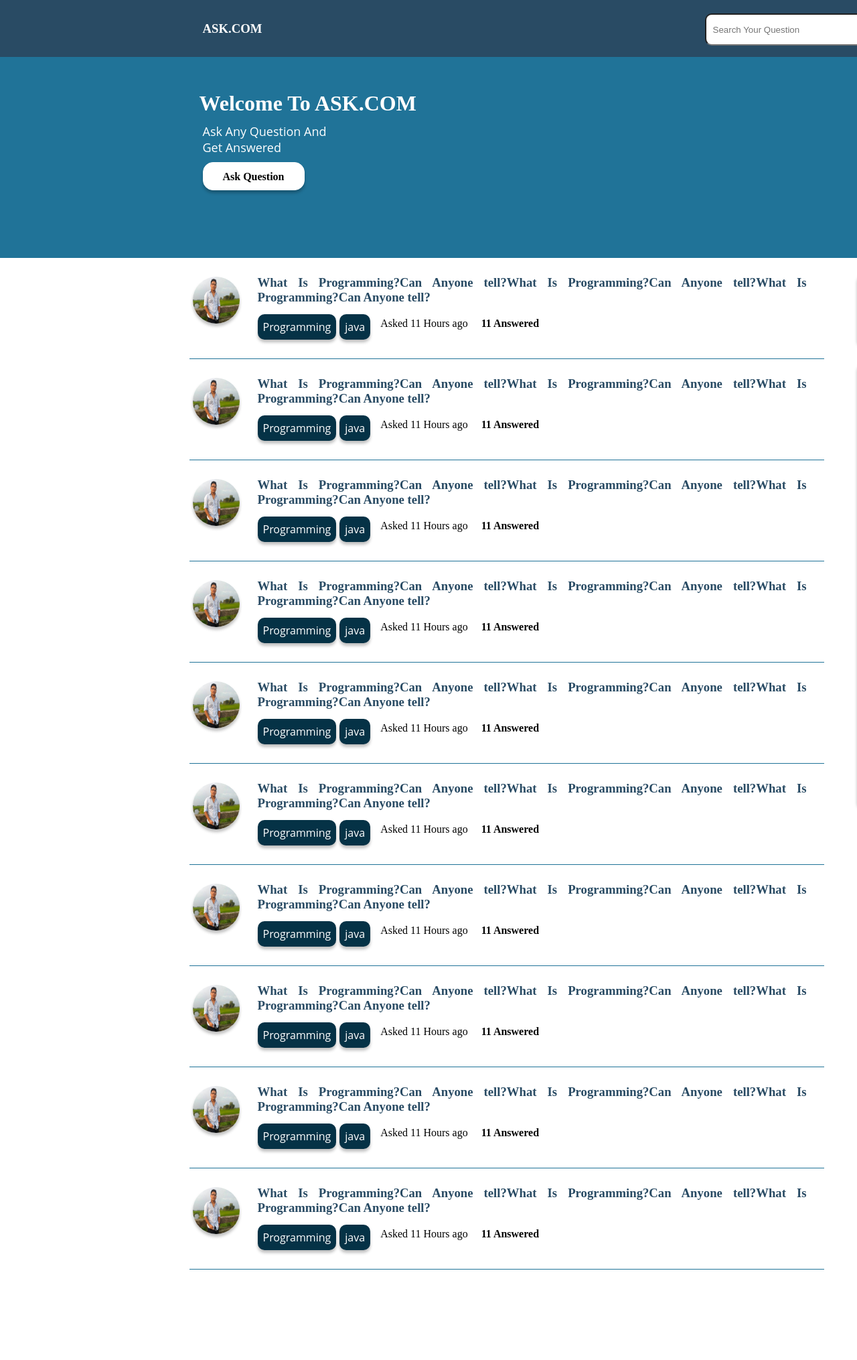
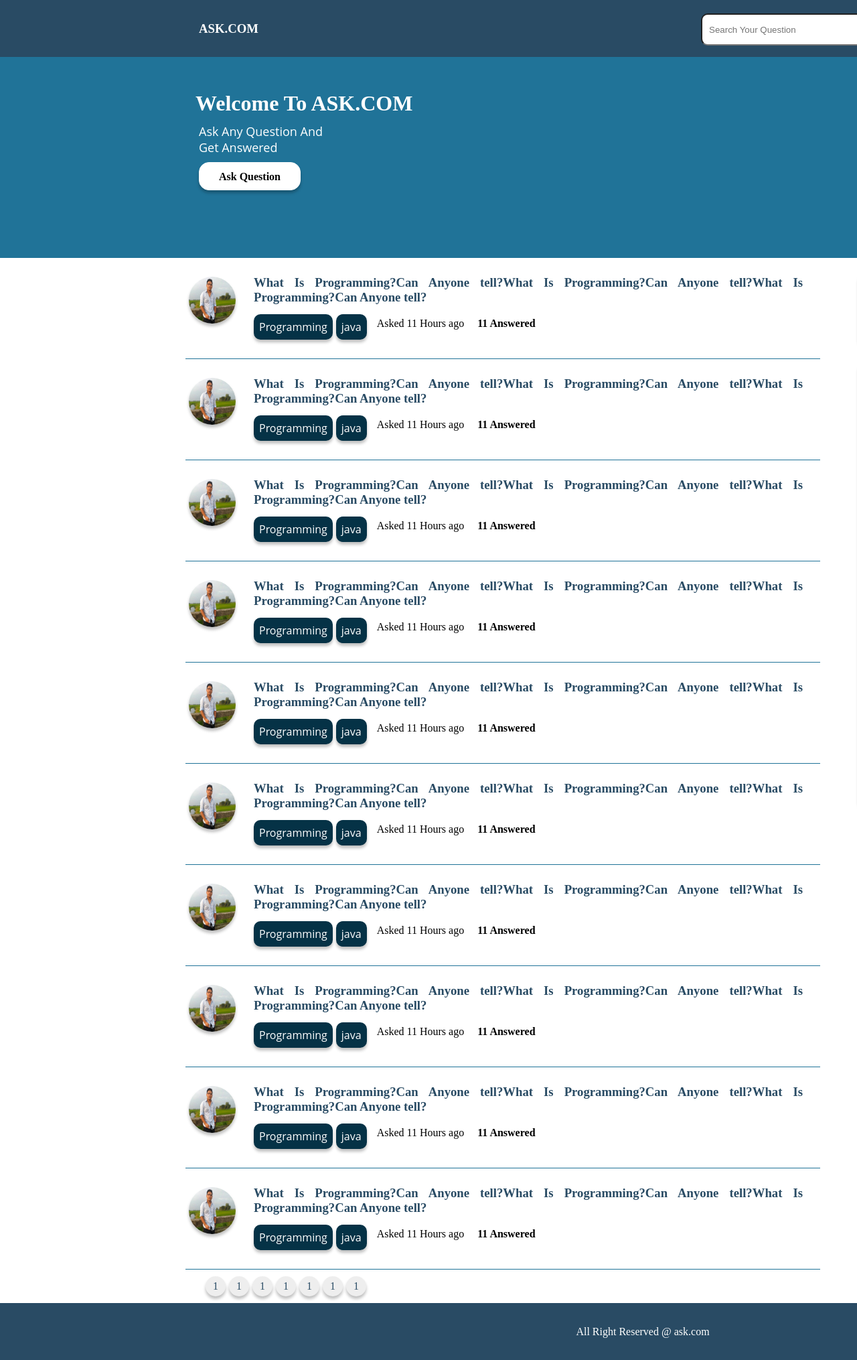
Before and after one commit to mahfuj-mahtab/QNA-Website-in-Django, a Django app: page / in a window 1280 px wide; the page is wider, and only the part inside the window is pictured. Shown: that part at 67% size. Before the commit the page ends 1895 px from the top of that part, so only its background shows below. Run offline with Django 3.2, Linux system fonts and the light colour scheme; some libraries are stand-ins or nearby versions.

Commit message:
Index Page Done.(Pagition + footer) done now

```diff
--- a/qna/home/static/style/style.css
+++ b/qna/home/static/style/style.css
@@ -15,7 +15,7 @@
     position: relative;
 }
 .main_header{
-    width: 1355px;
+    width: 1366px;
     height: 85px;
     line-height: 85px;
     margin: 0 auto;
@@ -65,7 +65,7 @@
     /* display: block; */
 }
 .main_container{
-    width: 1355px;
+    width: 1366px;
     height: 1500px;
     /* border: 1px solid red; */
     margin: 0 auto;
@@ -81,7 +81,7 @@
     background: #207398;
 }
 .main_banner{
-    width: 1355px;
+    width: 1366px;
     height: 300px;
     /* border: 1px solid black; */
     margin: 0 auto;
@@ -286,3 +286,50 @@ margin-left: 45px;
 .name{
     padding-top: 15px;
 }
+.pagination_section{
+    margin-top: 10px;
+    width: 1920px;
+    height: 50px;
+    overflow: hidden;
+    /* border: 1px solid red; */
+}
+.main_pagination_section{
+    width: 1336px;
+    height: 50px;
+    /* line-height: 40px; */
+    margin: 0 auto;
+    padding-left: 30px;
+    overflow: hidden;
+
+}
+.page_link{
+    text-decoration: none;
+    color: #294B64;
+    display: block;
+    height: 30px;
+    width: 30px;
+    /* border: 1px solid #294B64; */
+    line-height: 30px;
+    float: left;
+    text-align: center;
+    margin-top: 10px;
+    margin-right: 5px;
+    background: #EEEEEE;
+    box-shadow: 0px 4px 4px rgba(0, 0, 0, 0.25);
+    border-radius: 50%;
+
+}
+.page_link:hover{
+    background: #02B187;
+    color: white;
+}
+.footer{
+    width: 1920px;
+    height: 85px;
+    line-height: 85px;
+    background: #294B64;
+    text-align: center;
+    color: white;
+
+
+}
--- a/qna/home/templates/index.html
+++ b/qna/home/templates/index.html
@@ -270,6 +270,20 @@
             </div>
          </div>
         </div>
+        <div class="pagination_section">
+            <div class="main_pagination_section">
+
+                <a href="" class="page_link">1</a>
+                <a href="" class="page_link">1</a>
+                <a href="" class="page_link">1</a>
+                <a href="" class="page_link">1</a>
+                <a href="" class="page_link">1</a>
+                <a href="" class="page_link">1</a>
+                <a href="" class="page_link">1</a>
+            </div>
+
+        </div>
+        <div class="footer">All Right Reserved @ ask.com</div>
     </div>
 </body>
 </html>
```
